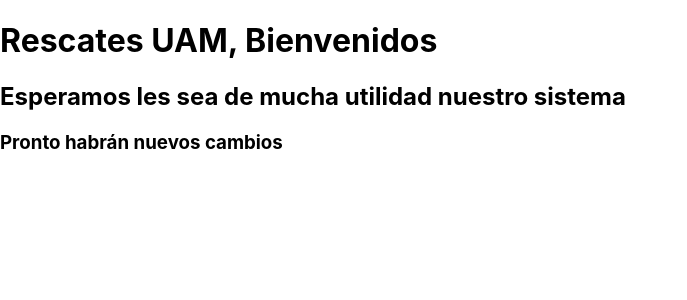
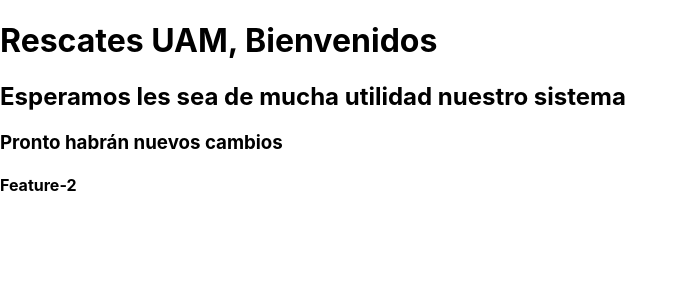
Before and after one commit to marcelagiraldo/rescates-client, a React (Create React App) app: page / in a window 1280 px wide. Shown: the top 300 px of the page, without its empty margins (0-687 px from the left). Built offline with nearby package versions, Linux system fonts and the light colour scheme.

Commit message:
h4 feature2

```diff
--- a/src/App.js
+++ b/src/App.js
@@ -7,6 +7,7 @@
     <h1>Rescates UAM, Bienvenidos</h1>
     <h2>Esperamos les sea de mucha utilidad nuestro sistema</h2>
     <h3>Pronto habrán nuevos cambios</h3>
+    <h4>Feature-2</h4>
     </div>
   );
 }
```
